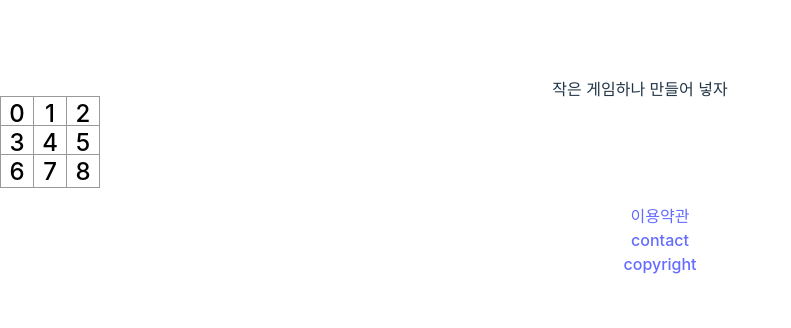
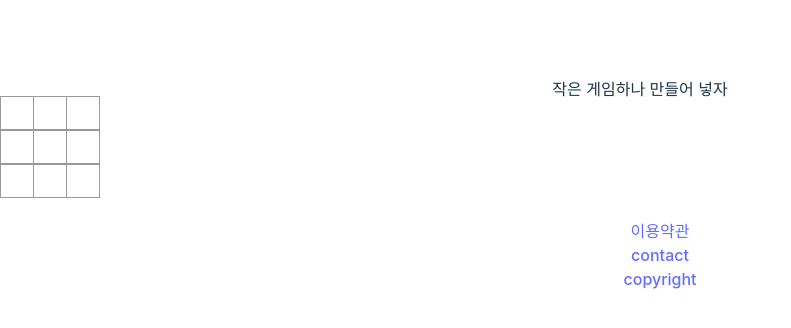
Before and after one commit to ginzason/reactStudy, a React (Vite) app: page /tag in a window 1280 px wide. Shown: the top 328 px of the page, without its empty margins (0-791 px from the left). Built offline with nearby package versions, Linux system fonts and the light colour scheme.

Commit message:
game ing

```diff
--- a/src/components/Board.tsx
+++ b/src/components/Board.tsx
@@ -1,8 +1,19 @@
 import React, { Component } from 'react'
 import Square from './Square'
 export default class Board extends Component {
+  constructor(props){
+    super(props);
+    this.state = {
+      squares: Array(9).fill(null)
+    }
+  }
+  handleClick = (i) => {
+    const squares = this.state.squares.slice();
+    squares[i] = 'X';
+    this.setState({squares: squares });
+  }
   renderSquare(i) {
-    return <Square value={i} />
+    return <Square value={this.state.squares[i]} handleClick={() => this.handleClick(i)} />;
   }
   render() {
     return (
--- a/src/components/Navigator.tsx
+++ b/src/components/Navigator.tsx
@@ -12,7 +12,7 @@ function Navigator() {
       link: '/news'
     },
     {
-      name: '태그',
+      name: '게임',
       link: '/tag'
     },
     {
--- a/src/components/Square.tsx
+++ b/src/components/Square.tsx
@@ -1,13 +1,14 @@
 import React, { Component } from 'react'
 import '../assets/css/square.scss'
 interface SquareProps {
-  value: number;
+  value: string | null;
+  handleClick: () => void; // handleClick이라는 함수가 전달되어야 함
 }
 export default class Square extends Component<SquareProps> {
   render() {
     return (
-      <button className='square'>
-        { this.props.value }
+      <button className='square' onClick={this.props.handleClick}>
+        {this.props.value}
       </button>
     )
   }
```
